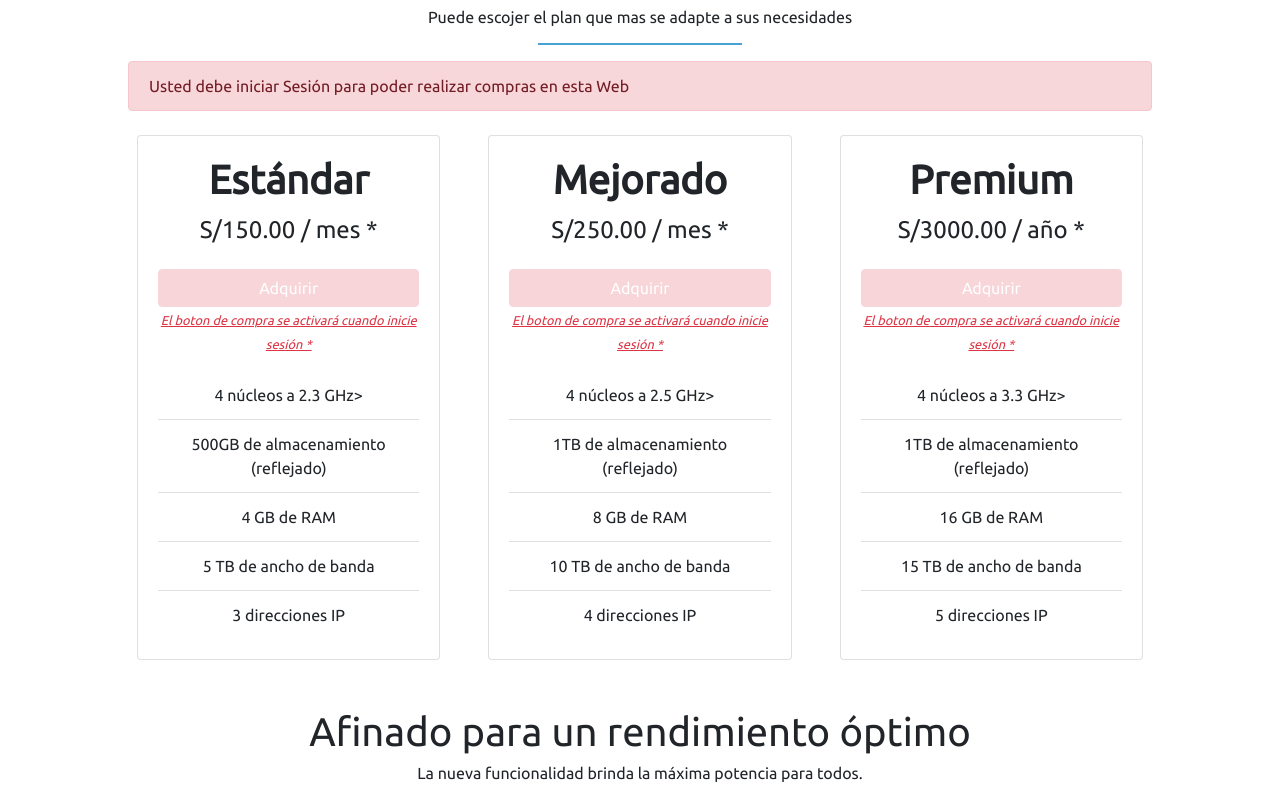
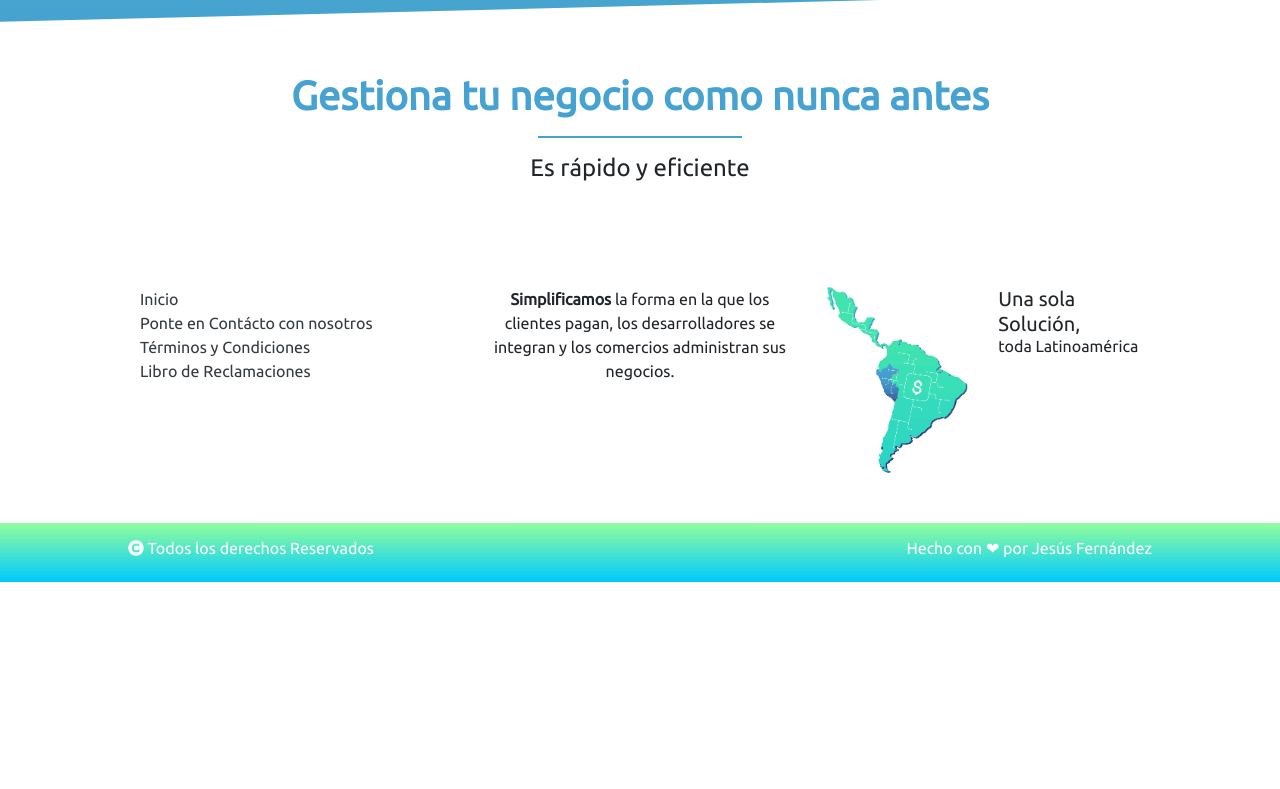
Before and after one commit to jesusfernxndez/front-cp, a Vue app: page /productos/hosting-dedicado in a window 1280 px wide. Shown: the part 611-1400 px from the top of the page. After the commit the page ends 1193 px from the top, so only its background shows below. Built offline with nearby package versions, Linux system fonts and the light colour scheme; a web font is replaced by a local one.

Commit message:
avanzando al máximo

```diff
--- a/src/App.vue
+++ b/src/App.vue
@@ -6,18 +6,21 @@
     </div>
     <ModalLogin />
     <ModalRegister />
+      <Footer />
   </div>
 </template>
 
 <script>
 import NavBar from "@/components/NavBar.vue";
+import Footer from "@/components/Footer.vue";
 import ModalLogin from "@/components/Modals/Login.vue";
 import ModalRegister from "@/components/Modals/Register.vue";
 export default {
   components: {
     NavBar,
     ModalLogin,
-    ModalRegister
+    ModalRegister,
+    Footer
   }
 };
 </script>
--- a/src/assets/app.css
+++ b/src/assets/app.css
@@ -27,6 +27,16 @@
     width: 100% !important ;
     padding: 0px;
   }
+  #paddingAncho {
+    padding-left: 5% !important;
+    padding-right: 5% !important;
+  }
+  h1 {
+    font-size: 2rem !important
+  }
+  h2 {
+    font-size: 1rem !important;
+  }
 }
 @media only screen and (max-width: 991px) {
   .navbar {
@@ -43,7 +53,7 @@
     padding-right: 10%;
   }
 }
-@media only screen and (min-width: 1300px) {
+@media only screen and (min-width: 1500px) {
   #paddingAncho {
     padding-left: 15%;
     padding-right: 15%;
--- /dev/null
+++ b/src/components/Footer.vue
@@ -0,0 +1,81 @@
+<template>
+  <div class="mt-5">
+    <div class="container-fluid">
+      <div class="row mt-5 bg-white" id="paddingAncho">
+      <div class="col-xl mt-5">
+        <ul class="list-unstyled">
+          <li>
+            <router-link to="/" class="text-dark">Inicio</router-link>
+          </li>
+          <li>
+            <router-link to="/contacto" class="text-dark">Ponte en Contácto con nosotros</router-link>
+          </li>
+          <li>
+            <router-link to="/terminos-condiciones" class="text-dark">Términos y Condiciones</router-link>
+          </li>
+          <li>
+            <router-link to="/libro-reclamaciones" class="text-dark">Libro de Reclamaciones</router-link>
+          </li>
+        </ul>
+      </div>
+      <div class="col-xl mt-5 text-center">
+        <strong>Simplificamos</strong> la forma en
+        la que los clientes pagan,
+        los desarrolladores se integran
+         y los comercios administran sus negocios.
+      </div>
+      <div class="col-xl mt-5">
+        <div class="row">
+          <div class="col-sm">
+            <img src="@/assets/mapa2-1.png" class="w-100" alt="" srcset="">
+          </div>
+          <div class="col-sm">
+            <strong class="h5">Una sola Solución,</strong>
+            <p class="h6">toda Latinoamérica</p>
+          </div>
+        </div>
+      </div>
+    </div>
+    </div>
+      <div class="footer py-3 mt-5" id="paddingAncho">
+    <div class="row text-white">
+        <div class="col-sm lef">
+            <h6 class="text-left">
+                <i class="fas fa-copyright"></i>
+                Todos los derechos Reservados</h6>
+        </div>
+        <div class="col-sm rig">
+            <h6 class="text-right">Hecho con ❤ por Jesús Fernández</h6>
+        </div>
+    </div>
+  </div>
+    </div>
+</template>
+
+<script>
+export default {
+
+}
+</script>
+<style scoped>
+.footer {
+    position: absolute !important;
+    width: 100%;
+    background: #00c9ff; /* fallback for old browsers */
+  background: -webkit-linear-gradient(
+    to bottom,
+    #92fe9d,
+    #00c9ff
+  ); /* Chrome 10-25, Safari 5.1-6 */
+  background: linear-gradient(
+    to bottom,
+    #92fe9d,
+    #00c9ff
+  ); /* W3C, IE 10+/ Edge, Firefox 16+, Chrome 26+, Opera 12+, Safari 7+ */
+}
+@media only screen and (max-width: 600px) {
+  .footer .row .col-sm h6{
+      text-align: center !important
+  }
+}
+</style>
--- a/src/components/NavBar.vue
+++ b/src/components/NavBar.vue
@@ -41,13 +41,13 @@
             aria-haspopup="true"
             aria-expanded="false"
           >
-            Productos
+            Tienda
           </a>
           <div class="dropdown-menu" aria-labelledby="navbarDropdown">
-            <router-link class="dropdown-item" to="/productos/hosting-dedicado"
+            <router-link class="dropdown-item" to="/tienda/hosting-dedicado"
               >Hosting Dedicado</router-link
             >
-            <router-link class="dropdown-item" to="/productos/portafolio"
+            <router-link class="dropdown-item" to="/tienda/portafolio"
               >Portafolio Web</router-link
             >
           </div>
--- a/src/router/index.js
+++ b/src/router/index.js
@@ -3,7 +3,7 @@
 import Home from "../views/Home.vue";
 import Nosotros from "../views/Nosotros.vue";
 import Contacto from "../views/Contacto.vue";
-import Productos from "../views/Productos.vue";
+import Tienda from "../views/Tienda.vue";
 import Administrador from "../views/Administrador.vue";
 // children Productos
 import Hosting from "../views/childrenProductos/Hosting.vue";
@@ -28,9 +28,9 @@
     component: Contacto
   },
   {
-    path: "/productos",
-    name: "productos",
-    component: Productos,
+    path: "/tienda",
+    name: "tienda",
+    component: Tienda,
     children: [
       {
         path: "hosting-dedicado",
--- a/src/views/Nosotros.vue
+++ b/src/views/Nosotros.vue
@@ -44,7 +44,7 @@
             <div class="card mx-auto">
               <img src="../assets/02.jpg" class="card-img-top" alt="..." />
               <div class="card-body text-center">
-                <h5 class="card-title">Ganadores del Visa Everywhere</h5>
+                <h5 class="card-title">Visa Everywhere</h5>
                 <hr />
                 <p class="card-text">
                   “Felicitamos a CODERS PERú y estamos ansiosos de trabajar con
@@ -64,7 +64,7 @@
                 <p class="card-text">
                   “SUP nos ayudó a seguir a flote mientras conseguíamos nuevos
                   clientes; sin ellos, no hubiéramos podido continuar
-                  creciendo”. CULQI
+                  creciendo”.
                   <br /><br /><strong><em>CODERS PERú</em></strong>
                 </p>
               </div>
--- a/src/views/childrenProductos/Hosting.vue
+++ b/src/views/childrenProductos/Hosting.vue
@@ -66,7 +66,7 @@
                 ></small
               >
               <ul class="list-group list-group-flush mt-3">
-                <li class="list-group-item">4 núcleos a 2.3 GHz></li>
+                <li class="list-group-item">4 núcleos a 2.3 GHz</li>
                 <li class="list-group-item">
                   500GB de almacenamiento (reflejado)
                 </li>
@@ -98,7 +98,7 @@
                 ></small
               >
               <ul class="list-group list-group-flush mt-3">
-                <li class="list-group-item">4 núcleos a 2.5 GHz></li>
+                <li class="list-group-item">4 núcleos a 2.5 GHz</li>
                 <li class="list-group-item">
                   1TB de almacenamiento (reflejado)
                 </li>
@@ -113,7 +113,7 @@
           <div class="card mx-auto">
             <div class="card-body text-center">
               <h1 class="card-title font-weight-bold">Premium</h1>
-              <h4>S/3000.00 / año *</h4>
+              <h4>S/2500.00 / año *</h4>
               <button
                 class="btn btn-block mt-4"
                 :class="{
@@ -130,7 +130,7 @@
                 ></small
               >
               <ul class="list-group list-group-flush mt-3">
-                <li class="list-group-item">4 núcleos a 3.3 GHz></li>
+                <li class="list-group-item">4 núcleos a 3.3 GHz</li>
                 <li class="list-group-item">
                   1TB de almacenamiento (reflejado)
                 </li>
@@ -142,13 +142,15 @@
           </div>
         </div>
       </div>
-      <h1 class="text-center mt-5">Afinado para un rendimiento óptimo</h1>
+      <div class="container">
+        <h1 class="text-center mt-5">Afinado para un rendimiento óptimo</h1>
       <h6 class="text-center">
         La nueva funcionalidad brinda la máxima potencia para todos.
       </h6>
       <hr
         style="width: 20%; border-color: #46A2D0; border-top-width: 2px !important"
       />
+      </div>
       <div class="row mt-5">
         <div class="col-xl">
           <div class="row">
@@ -202,7 +204,18 @@
           </div>
         </div>
       </div>
-      <div class="row mt-2"></div>
+    </div>
+    <div id="paddingAncho" class="bg-customSupport">
+      <div class="row my-5">
+        <div class="col-xl-6 py-5">
+          <h2>Soporte dedicado</h2>
+          <p>Todos los clientes de servidores dedicados
+            tienen acceso a nuestro equipo de élite de
+            especialistas dedicados en soporte de servidores.
+            Esta línea de soporte exclusiva está disponible
+            para usted 24/7.</p>
+        </div>
+      </div>
     </div>
   </div>
 </template>
@@ -219,6 +232,9 @@
 };
 </script>
 <style scoped>
+.bg-customSupport {
+  background-color: #86868662;
+}
 .berPlan {
   border-radius: 30px;
   font-weight: bold;
```
Also changed, not shown: src/assets/mapa2-1.png (added), src/views/Tienda.vue (renamed from src/views/Productos.vue).
